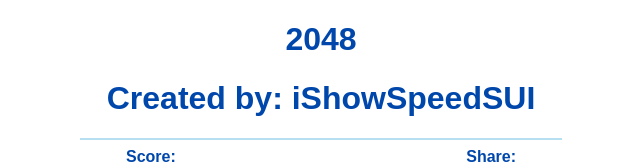
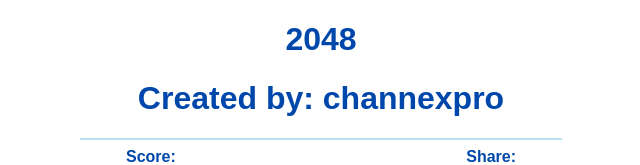
Before and after one commit to chanexus/cubio-2048-chanexus, a plain HTML site: page index.html in a window 1280 px wide. Shown: the top 165 px of the page, without its empty margins (319-959 px from the left). Drawn offline with Linux system fonts and the light colour scheme.

Commit message:
Update index.html

```diff
--- a/index.html
+++ b/index.html
@@ -20,7 +20,7 @@
 
 		<div class="container">
 			<h1>2048</h1>
-			<h1>Created by: iShowSpeedSUI</h1>
+			<h1>Created by: channexpro</h1>
 			<hr id="top-line">
 			<div class="header-container">
 				<div class="score-container">
```
